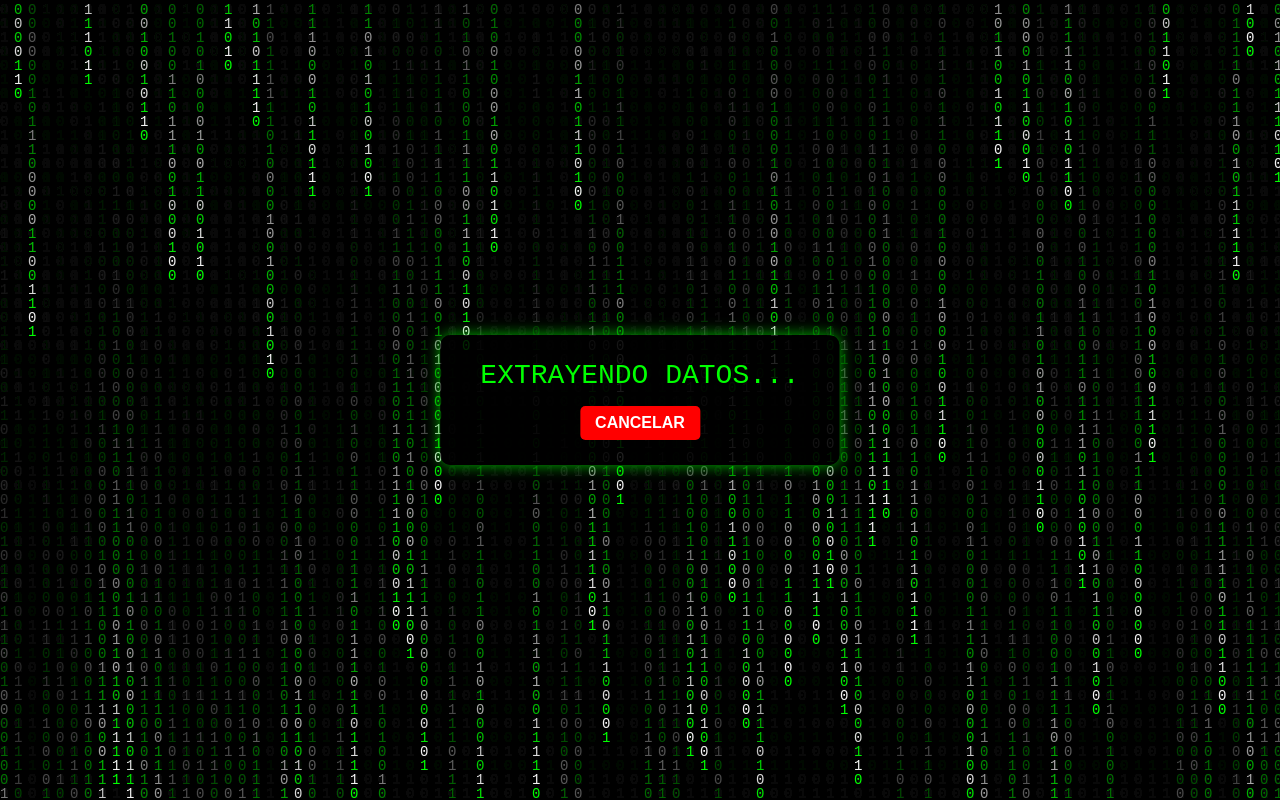
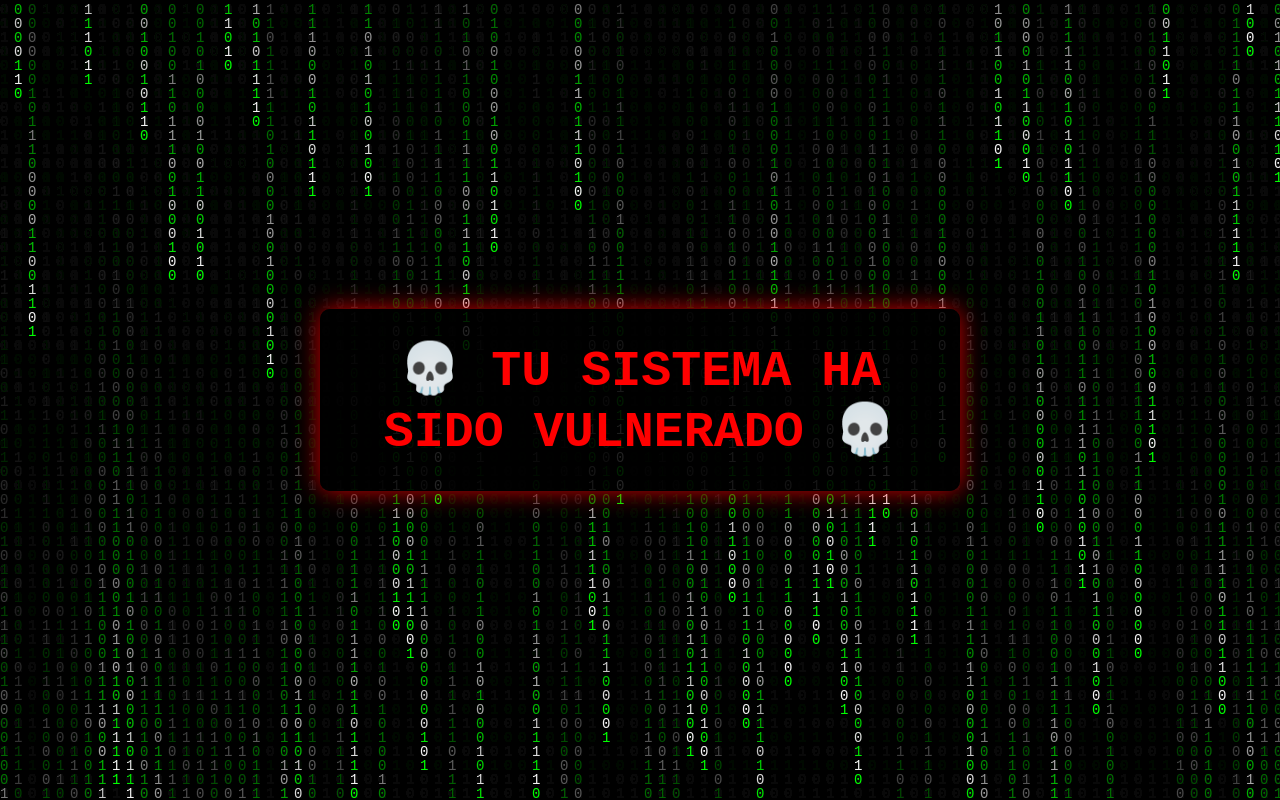
Before and after one commit to joselitogmartinez/hackeo-broma, a plain HTML site: page index.html in a window 1280 px wide. Drawn offline with Linux system fonts and the light colour scheme.

Commit message:
Update index.html

```diff
--- a/index.html
+++ b/index.html
@@ -105,8 +105,17 @@
 
     setInterval(draw, 35);
 
+    let accionCancelada = false;
+    let timeoutId;
+
     // Lógica del botón CANCELAR
     function cancelarAccion() {
+        accionCancelada = true;
+        clearTimeout(timeoutId);
+        cambiarMensaje();
+    }
+
+    function cambiarMensaje() {
         const popup = document.getElementById("popup");
         popup.innerHTML = "CONCEDIENDO PERMISOS...";
         popup.style.color = "yellow";
@@ -118,6 +127,13 @@
             document.getElementById("mensajeFinal").style.display = "block";
         }, 2000);
     }
+
+    // Si no cancela, cambiar mensaje automáticamente a los 3 segundos
+    timeoutId = setTimeout(() => {
+        if (!accionCancelada) {
+            cambiarMensaje();
+        }
+    }, 3000);
 </script>
 
 </body>
```
